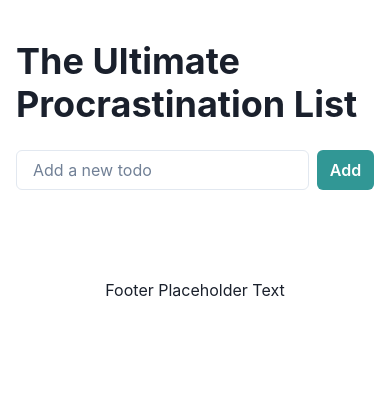
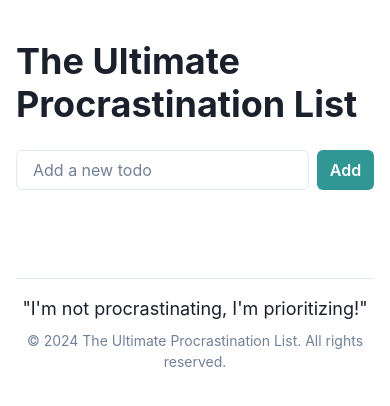
Before and after one commit to GPT-Engineer-App-Dev/errand-emperor, a React (Vite) app: page / in a window 390 px wide. Shown: the top 406 px of the page. Built offline with nearby package versions, Linux system fonts and the light colour scheme.

Commit message:
Added a funny quote and a copyright notice to the footer. Ensured the footer is visually appealing and responsive.

```diff
--- a/src/pages/Index.jsx
+++ b/src/pages/Index.jsx
@@ -76,8 +76,9 @@ const Index = () => {
             </ListItem>
           ))}
         </List>
-        <Box as="footer" pt={10}>
-          <Text>Footer Placeholder Text</Text>
+        <Box as="footer" pt={10} width="100%" textAlign="center" borderTop="1px" borderColor="gray.200" mt={10} py={4}>
+          <Text fontSize="lg" mb={2}>"I'm not procrastinating, I'm prioritizing!"</Text>
+          <Text fontSize="sm" color="gray.500">&copy; {new Date().getFullYear()} The Ultimate Procrastination List. All rights reserved.</Text>
         </Box>
       </VStack>
     </Container>
```
